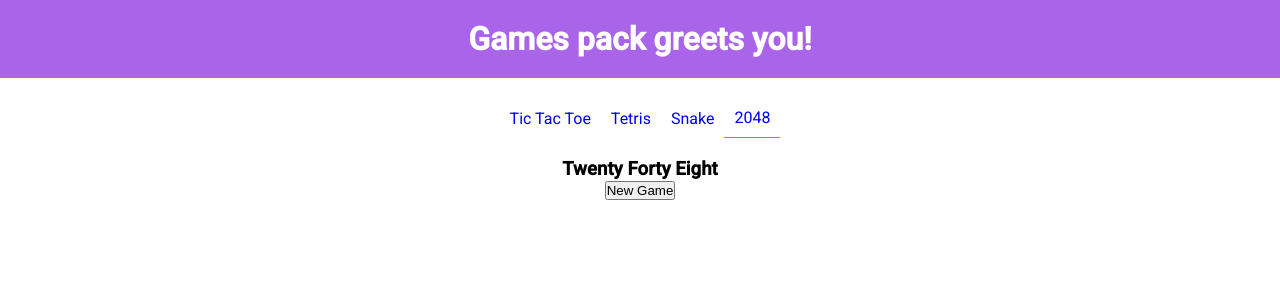
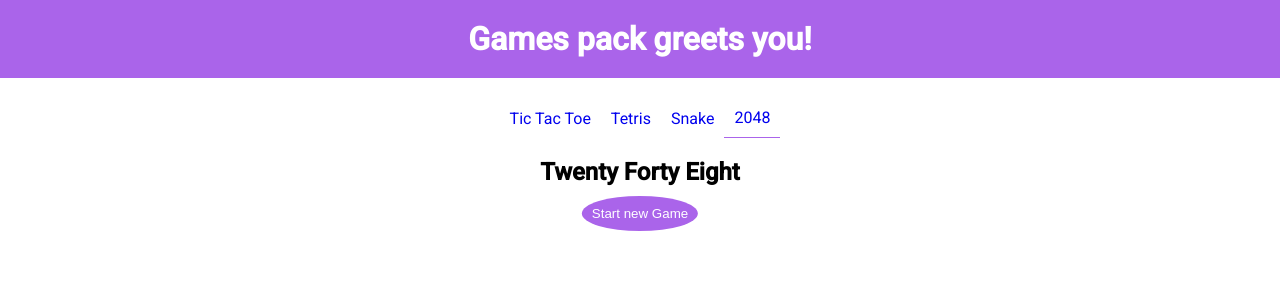
Before and after one commit to TopOleh/gamesPack, an Angular app: page /board/2048 in a window 1280 px wide. Shown: the top 300 px of the page. Built offline with nearby package versions, Linux system fonts and the light colour scheme.

Commit message:
Used shared button

```diff
--- a/src/app/games/components/twenty-forty-eight/twenty-forty-eight.component.html
+++ b/src/app/games/components/twenty-forty-eight/twenty-forty-eight.component.html
@@ -1,13 +1,12 @@
+<h1 class="tfe__title">Twenty Forty Eight</h1>
+
+<app-start-game-btn *ngIf="!gameStart" (startGame)="startGame()">Start new game</app-start-game-btn>
+
 <section class="tfe">
-  <h1>Twenty Forty Eight</h1>
-  <div *ngIf="!gameStart" >
-    <button (click)="startGame()" >New Game</button>
-  </div>
-
   <div *ngIf="gameStart && !showBoard">
-    <label for="tfe-board-size__input">Enter the box size: {{boardSize}}x{{boardSize}}</label>
+    <label for="tfe-board-size__input" class="tfe-board-size__label">Enter the box size: {{boardSize}}x{{boardSize}}</label>
     <input id="tfe-board-size__input" type="number" [(ngModel)]="boardSize" />
-    <button (click)="buildBoard(boardSize)">Start</button>
+    <button class="tfe-board-size__apply" (click)="buildBoard(boardSize)">Apply</button>
   </div>
 
   <table *ngIf="showBoard" class="tfe-board" [ngStyle]="setBoardStyle()">
--- a/src/app/games/components/twenty-forty-eight/twenty-forty-eight.component.scss
+++ b/src/app/games/components/twenty-forty-eight/twenty-forty-eight.component.scss
@@ -2,6 +2,11 @@
   display: flex;
   flex-direction: column;
   align-items: center;
+
+  &__title {
+    text-align: center;
+    margin-bottom: 10px;
+  }
 }
 
 .tfe-board {
@@ -10,6 +15,23 @@
   border-width: 1px 1px 0 0;
   display: flex;
   flex-wrap: wrap;
+
+  &-size {
+    &__label {
+      display: block;
+    }
+
+    &__apply {
+      cursor: pointer;
+      border: none;
+      background-color: lightgreen;
+      padding: 10px;
+      margin: 10px;
+      border-radius: 50%;
+      color: white;
+      font-weight: bold;
+    }
+  }
 
   &__cell {
     border-color: black;
--- a/src/app/games/components/twenty-forty-eight/twenty-forty-eight.component.ts
+++ b/src/app/games/components/twenty-forty-eight/twenty-forty-eight.component.ts
@@ -1,11 +1,11 @@
-import { Component, OnInit } from '@angular/core';
+import { Component } from '@angular/core';
 
 @Component({
   selector: 'app-twenty-forty-eight',
   templateUrl: './twenty-forty-eight.component.html',
   styleUrls: ['./twenty-forty-eight.component.scss']
 })
-export class TwentyFortyEightComponent implements OnInit {
+export class TwentyFortyEightComponent {
   boardSize = 3;
   borderSize = 1;
   cellSize = 50;
@@ -13,11 +13,6 @@ export class TwentyFortyEightComponent implements OnInit {
   showBoard = false;
   initialCell = { number: 0 };
   board: Array<{ number: 0 }>;
-
-  constructor() { }
-
-  ngOnInit() {
-  }
 
   startGame() {
     this.gameStart = true;
@@ -32,6 +27,6 @@ export class TwentyFortyEightComponent implements OnInit {
   setBoardStyle() {
     return {
       width: Math.sqrt(this.boardSize) * this.cellSize + this.borderSize + 'px'
-    }
+    };
   }
 }
```
